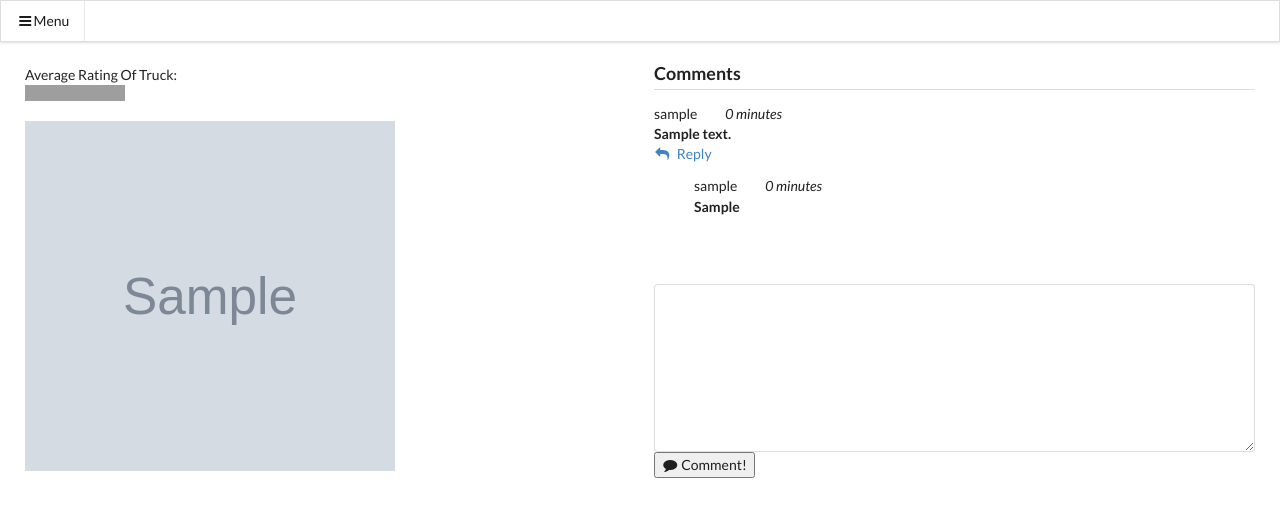
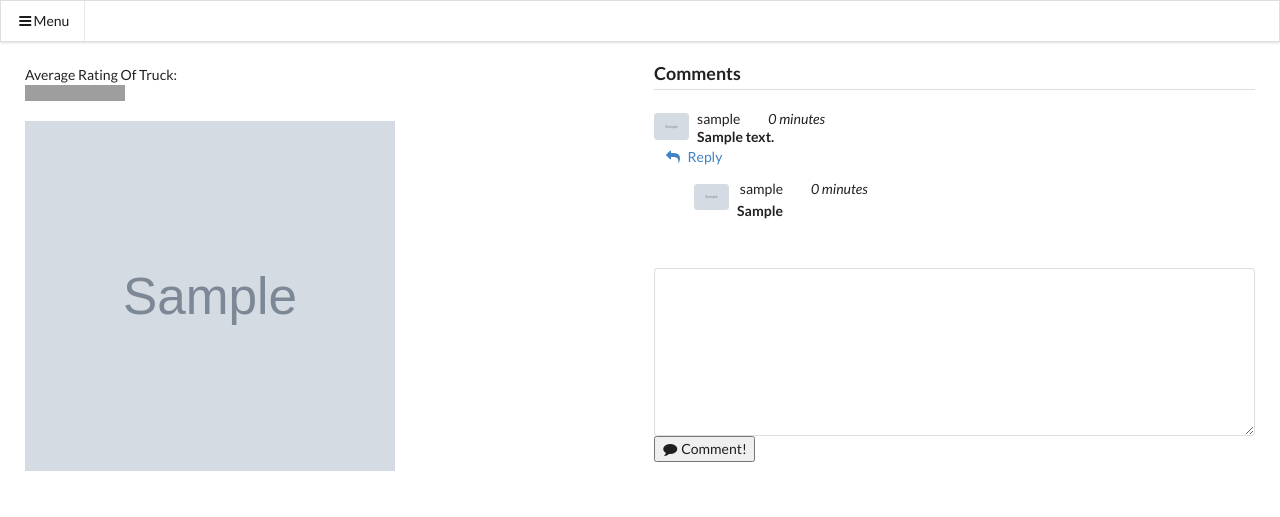
Before and after one commit to rallen0150/final_project, a Django app: page /foodtruck/1/ in a window 1280 px wide. Shown: the top 517 px of the page. Run offline with Django 3.2, Linux system fonts and the light colour scheme; tables that the repository leaves empty hold one stand-in row (values such as "Sample post"); grey boxes marked "Sample" are stand-in pictures; some libraries are stand-ins or nearby versions; grey boxes are pictures that could not be loaded.

Commit message:
got avatars to appear on the comment section

```diff
--- a/templates/foodtruck/foodtruck_detail.html
+++ b/templates/foodtruck/foodtruck_detail.html
@@ -49,36 +49,40 @@
         <img src="{{ MEDIA_URL }}{{ object.image_url }}" alt="Picture of {{ object.image_url }}" />
     </div>
     <div class="eight wide column">
-      <div class="ui threaded comments">
+        <div class="ui minimal comments">
           <h3 class="ui dividing header">Comments</h3>
           {% for comment in object.get_comment %}
-        <div class="comments">
-          {{ comment.user }} <i id="time">{{ comment.created|timesince }}</i><style>#time{ padding-left: 1.8em;}</style>
+          <div class="comment">
+            <a class="avatar">
+              <img src="{{ MEDIA_URL}}{{ comment.user.profile.image_url }}">
+            </a>&nbsp;&nbsp; {{ comment.user }} <i id="time">{{ comment.created|timesince }}</i><style>#time{ padding-left: 1.8em;}</style>
           </div>
           <div class="content">
-          <b>{{ comment.comment }}</b> &nbsp;&nbsp;&nbsp;
+            <b>&nbsp; &nbsp;{{ comment.comment }}</b>
             {% if request.user == comment.user %}
               <a href="{% url 'comment_update_view' comment.id %}"> <i class="edit icon"></i> Update Comment</a>
             {% endif %}
           </div>
           <div class="actions">
-          <a href="{% url 'reply_create_view' comment.id %}"> <i class="reply icon"></i> Reply</a>
+            &nbsp; &nbsp;<a href="{% url 'reply_create_view' comment.id %}"> <i class="reply icon"></i> Reply</a>
           </div>
           <blockquote>
             <div class="comments">
               {% for reply in comment.get_reply %}
               <div class="comment">
-              <div class="content">
-                {{ reply.user }} <i id="time">{{ reply.created|timesince }}</i><style>#time{ padding-left: 1.8em;}</style>
+                <div class="contents">
+                  <a class="avatar">
+                    <img src="{{ MEDIA_URL}}{{ reply.user.profile.image_url }}">
+                  </a>&nbsp; &nbsp; {{ reply.user }} <i id="time">{{ reply.created|timesince }}</i><style>#time{ padding-left: 1.8em;}</style>
                 </div>
                 <div class="text">
-                <b>{{ reply }}</b>
+                  <b>&nbsp; &nbsp;{{ reply }}</b>
                 </div>
               </div>
               {% endfor %}
             </div>
           </blockquote>
-        <br> <br>
+          <br>
           {% endfor %}
           <form class="ui reply form" action="{% url 'comment_create_view' object.id %}" method="post">
             {% csrf_token %}
```
Lines whose indentation alone changed are shown as unchanged.
